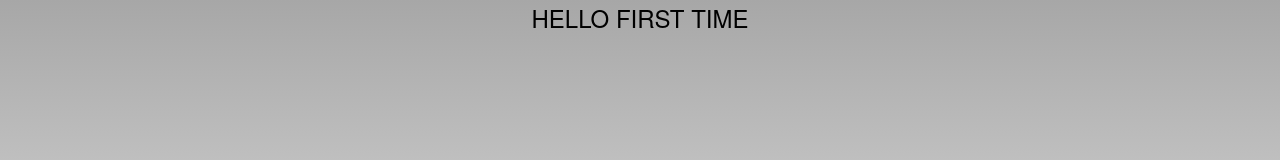
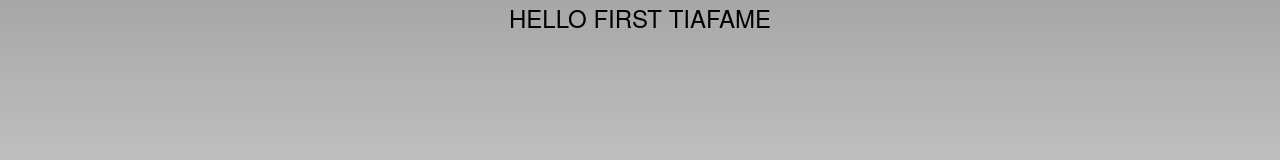
Before and after one commit to Sokchanny7/Cam-NGOsearch, a plain HTML site: page www/index.html in a window 1280 px wide. Shown: the top 160 px of the page. Drawn offline with Linux system fonts and the light colour scheme.

Commit message:
change index

```diff
--- a/www/index.html
+++ b/www/index.html
@@ -6,6 +6,6 @@
     <title>Cam-NGOsearch</title>
   </head>
   <body>
-      <h1>Hello First time</h1>
+      <h1>Hello First tiafame</h1>
   </body>
 </html>
```
